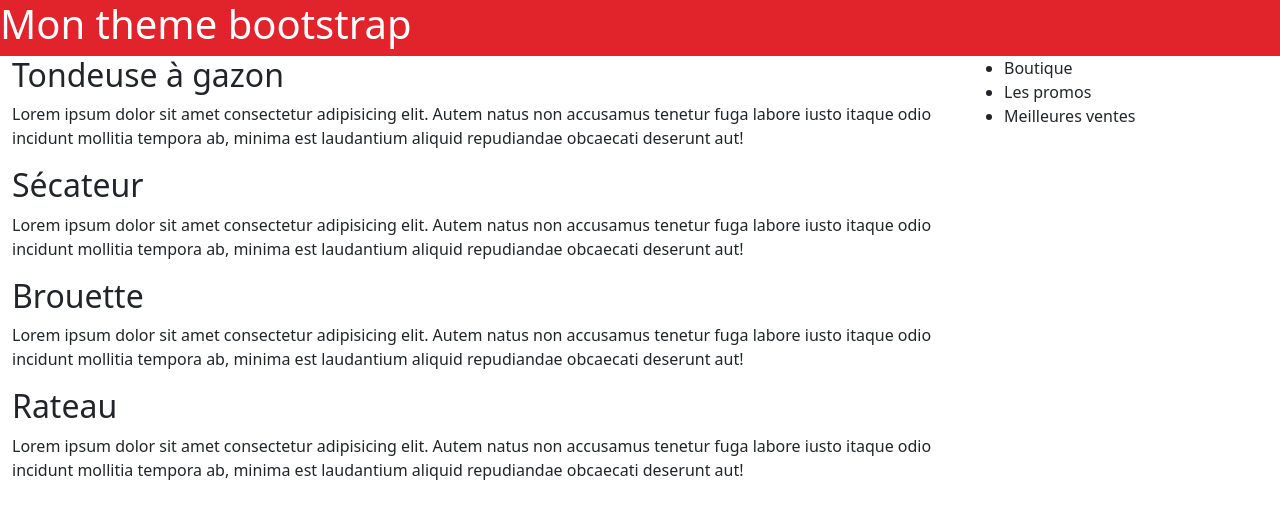
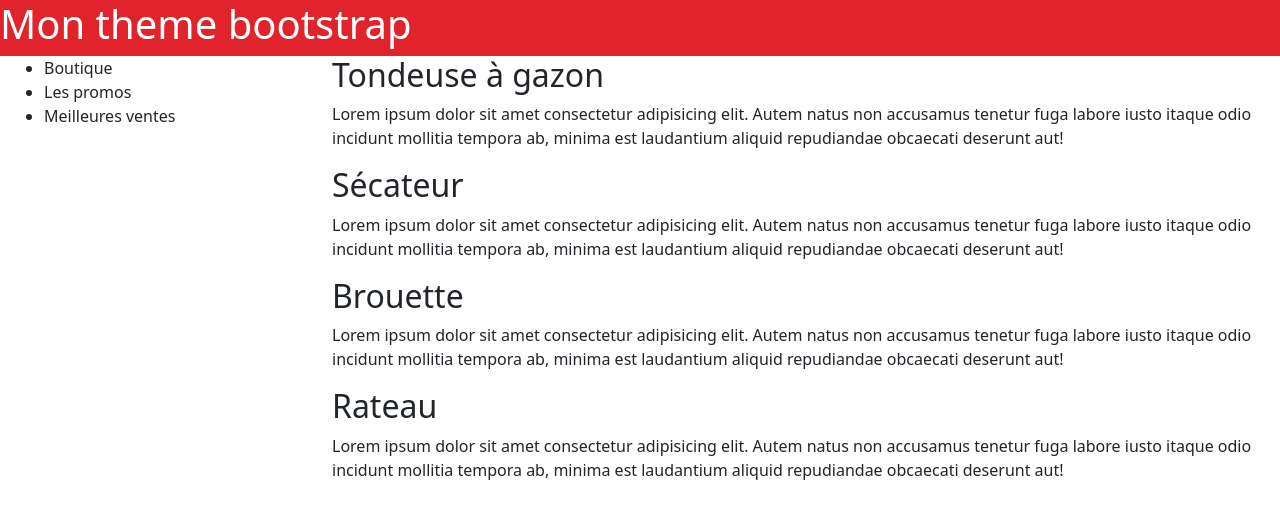
Before and after one commit to pbreteche/bs-theme-2104, a website: page index.html in a window 1280 px wide. Drawn offline with nearby package versions, Linux system fonts and the light colour scheme; files that its build step writes are made by us from their sources.

Commit message:
order layout

```diff
--- a/src/layout/_layout.scss
+++ b/src/layout/_layout.scss
@@ -19,5 +19,6 @@ body > div {
 
   @include media-breakpoint-up(md) {
     @include make-col(3);
+    order: -1;
   }
 }
```
